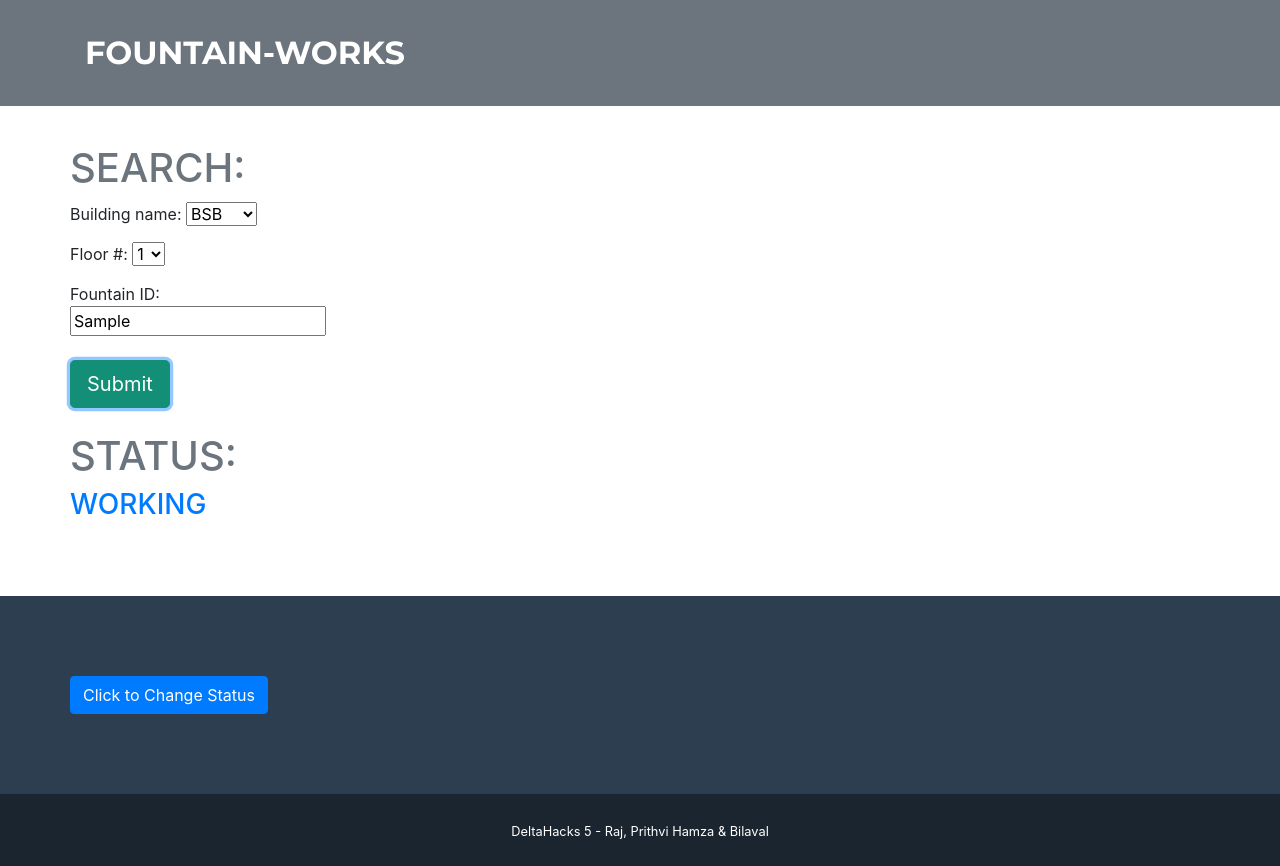
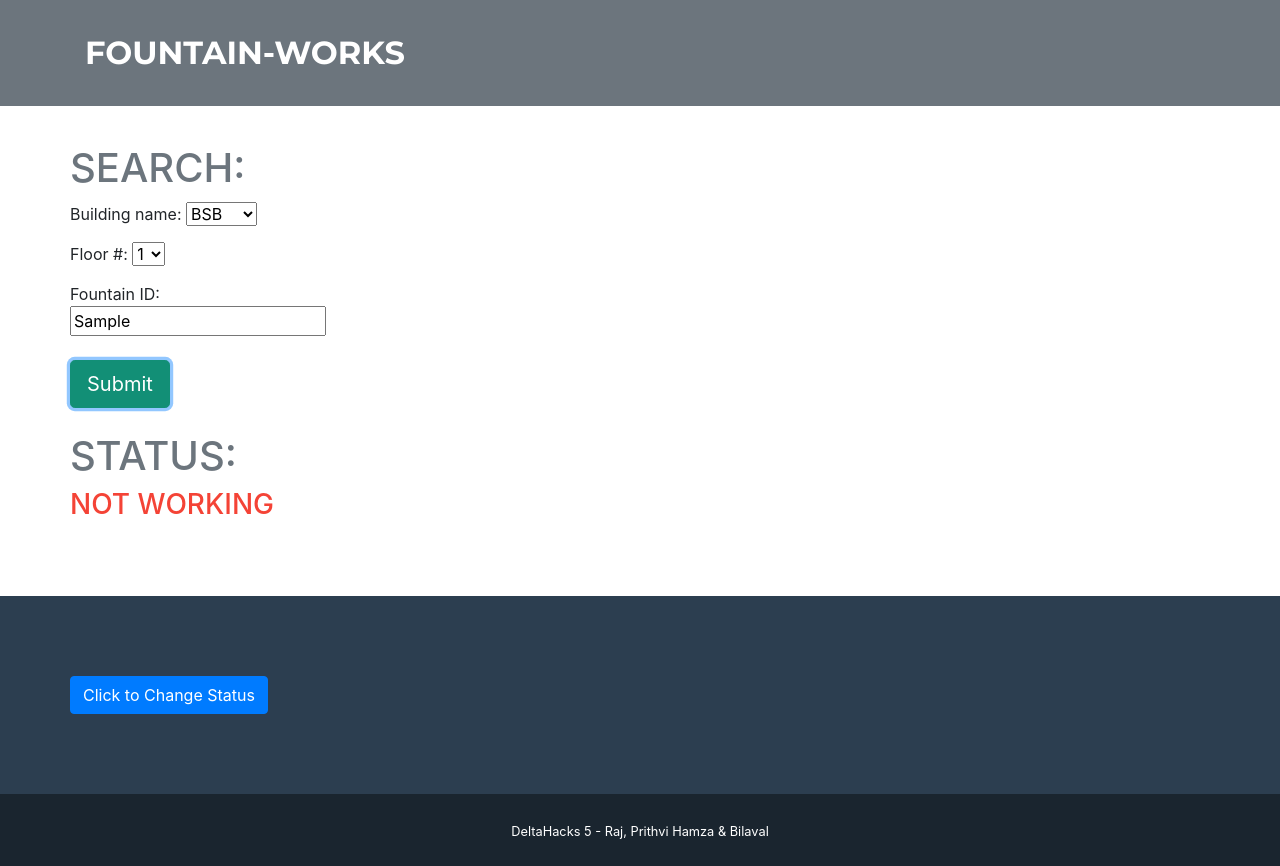
Before and after one commit to sharmb9/FountainWorks, a website with bundled scripts: page index.html in a window 1280 px wide. Both pictures are taken after typing "Sample" into the empty fields and a click on the input 119 px from the left and 384 px from the top of the page. Built offline with nearby package versions, Linux system fonts and the light colour scheme; files whose address does not match are found by name.

Commit message:
Testing xmlhttprequests

```diff
--- a/script.js
+++ b/script.js
@@ -4,8 +4,10 @@ function submitQuery() {
   //alert(queryResult);
 
   //Code Block used to Change Color=Red and Text=Not Working
-  // document.getElementById("result").className = "text-red text-uppercase";
-  // document.getElementById("result").innerHTML = "NOT WORKING";
+
+
+   document.getElementById("result").className = "text-red text-uppercase";
+   document.getElementById("result").innerHTML = "NOT WORKING";
 
   //Code Block used to Change Color=Green /text-primary and Text=Working
   //document.getElementById("result").className = "text-primary text-uppercase"
@@ -17,8 +19,23 @@ function submitQuery() {
     console.log(evt);
   }, false);
 
-  request.open('GET', 'https://127.0.0.1:5000/0002', true),
+  request.open('GET', 'https://127.0.0.1:5000/', true),
   request.send();
+
+  var xhttp = new XMLHttpRequest();
+
+  const xhr = new XMLHttpRequest()
+  xhr.onreadystatechange = () => {
+    if (xhr.readyState === 4) {
+      xhr.status === 200 ? console.log(xhr.responseText) : console.error('error')
+    }
+  }
+
+  xhr.open("GET", "http://127.0.0.1:5000/0002");
+  xhr.send();
+
+
+
   //  var hello = request.response;
   //  alert(hello);
 }
```
Also changed, not shown: web/user_crud/templates/status.html (+1 -0 lines).
